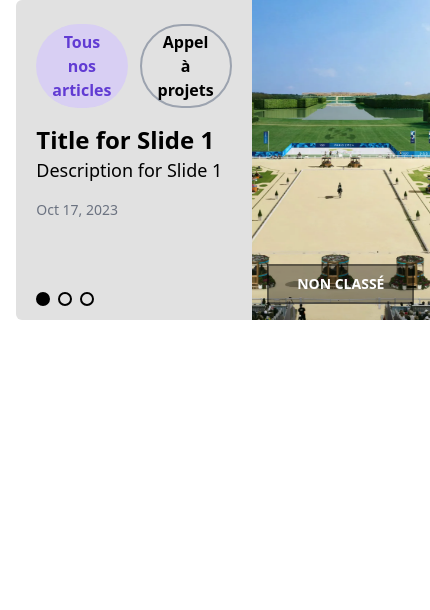
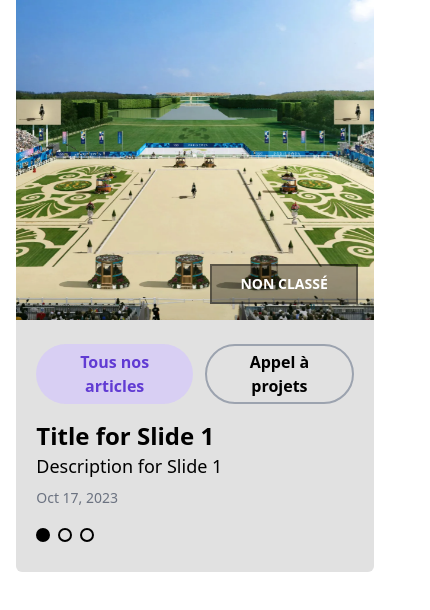
Before and after one commit to harbouli/L-agenceur.com, a plain HTML site: page index.html in a window 390 px wide. Shown: the whole page, 430 px wide, since content can reach past the window. Drawn offline with nearby package versions, Linux system fonts and the light colour scheme.

Commit message:
style: Ensure Slider Show is responsive

```diff
--- a/index.html
+++ b/index.html
@@ -21,8 +21,8 @@
 <body>
 
     <body>
-        <div class="w-11/12 mx-auto h-80 bg-[#e1e1e1] rounded-md">
-            <div class="flex  justify-between">
+        <div class="w-11/12 mx-auto pb-4 h-auto lg:h-80 bg-[#e1e1e1] rounded-md">
+            <div class="flex  justify-between flex-col-reverse lg:flex-row">
                 <!-- Left Column (Buttons, Title, Subtitle, Date) -->
                 <div class=" px-5 py-6 relative">
                     <div class="flex gap-3">
@@ -41,19 +41,17 @@
                     </div>
                     <div>
                         <a href="#">
-                            <h2 id="article-title" class="text-2xl font-semibold animate-fade-in active"> Quatorze nouveaux décors pour Polyrey
-                            </h2>
+                            <h2 id="article-title" class="text-2xl font-semibold animate-fade-in active"> </h2>
                         </a>
                         <p id="article-description" class=" text-lg font-thin text-black animate-fade-in active">Di artikel ini saya membuat
-                            daftar hal hal yang bisa
-                            digunakan</p>
-                        <p id="article-date" class="text-sm text-gray-500 mt-4">Juli 17, 2023</p>
+                            </p>
+                        <p id="article-date" class="text-sm text-gray-500 lg:mt-4 mt-2 mb-6 lg:mb-0"></p>
                     </div>
                     <div class="swiper-pagination text-start ml-4 "></div>
                 </div>
 
                 <!-- Right Column (Image Slider) -->
-                <div class="w-1/2 ">
+                <div class=" w-full lg:w-1/2 ">
                     <div class="swiper-container overflow-hidden  h-80 ">
                         <div class="swiper-wrapper h-80">
                             <div class="swiper-slide" data-slide-id="1"><img class="object-contain h-full w-full"
```
